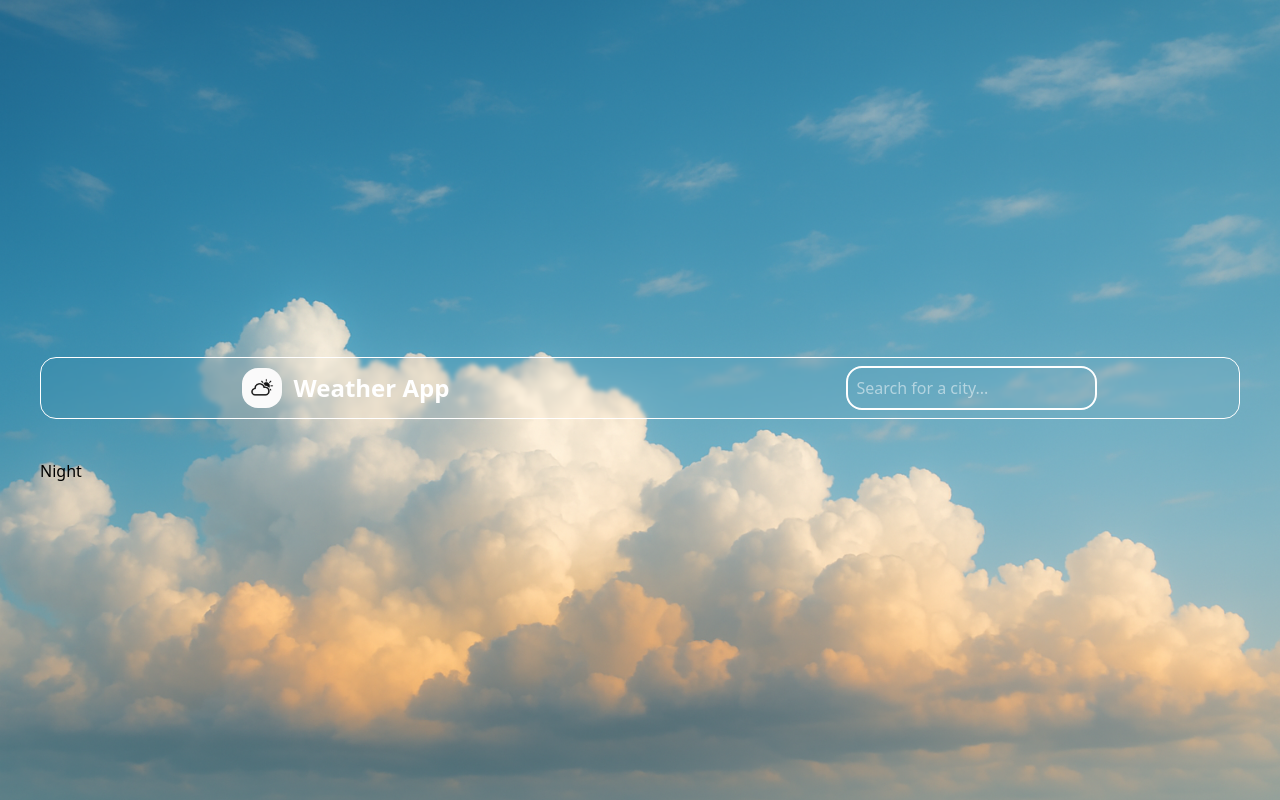
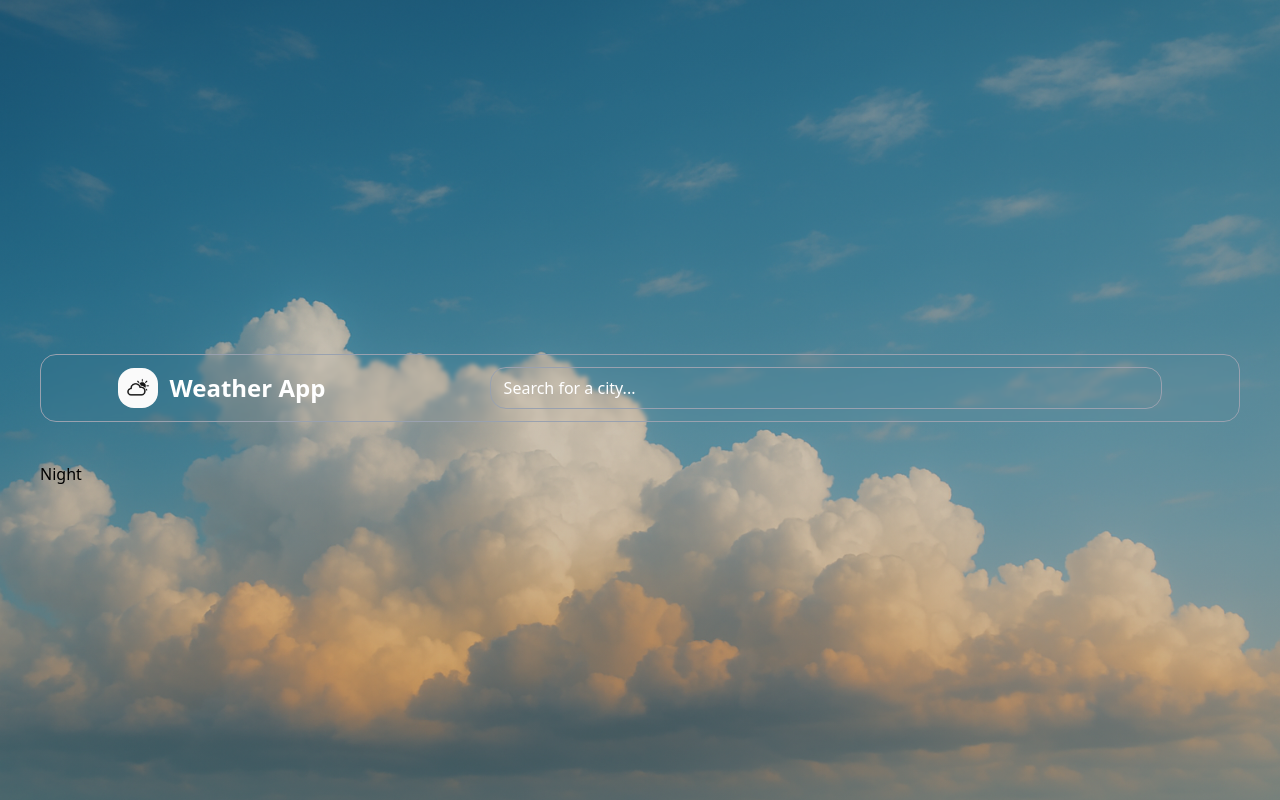
Before and after one commit to bemnetgetasetegn/Weather-App, a React (Vite) app: page / in a window 1280 px wide. Built offline with nearby package versions, Linux system fonts and the light colour scheme; no server answers.

Commit message:
navbar style improved

```diff
--- a/src/App.tsx
+++ b/src/App.tsx
@@ -3,7 +3,7 @@ import Weather from "./assets/Components/Weather";
 
 const App = () => {
   return (
-    <div className="flex justify-center items-center flex-col bg-[url('./assets/Pictures/dat.png')] bg-cover bg-center h-screen">
+    <div className="flex justify-center items-center flex-col bg-[linear-gradient(rgba(0,0,0,0.2),rgba(0,0,0,0.2)),url('./assets/Pictures/dat.png')] bg-cover bg-center h-screen">
       <div className="w-screen p-10">
         <NavBar />
         <Weather />
--- a/src/assets/Components/NavBar.tsx
+++ b/src/assets/Components/NavBar.tsx
@@ -4,13 +4,12 @@ import logo from "../Pictures/WeatherLogo.png";
 const NavBar = () => {
   const ref = useRef<HTMLInputElement>(null);
   return (
-    <div className="flex backdrop-blur-[2px] w-full border border-white my-10 p-2 t justify-around items-center rounded-2xl">
+    <div className="flex backdrop-blur-[2px] w-full border-[1px] border-gray-400 my-10 py-3 t justify-around items-center rounded-2xl">
       <div className="flex items-center">
       <img src={logo} alt="" className="size-10 rounded-2xl" /> <span className="px-3 text-white font-bold text-2xl">Weather App</span>
       </div>
       <nav className="">
         <form
-        className="w-48"
           action=""
           onSubmit={(e) => {
             e.preventDefault();
@@ -18,7 +17,7 @@ const NavBar = () => {
             }
           }}
         >
-          <input className="text-white border-2 p-2 rounded-2xl" ref={ref} type="text" placeholder="Search for a city..." />
+          <input className="text-white border-[1px] placeholder-white border-gray-400 md:w-2xl p-2 rounded-2xl" ref={ref} type="text" placeholder=" Search for a city..." />
         </form>
       </nav>
     </div>
```
